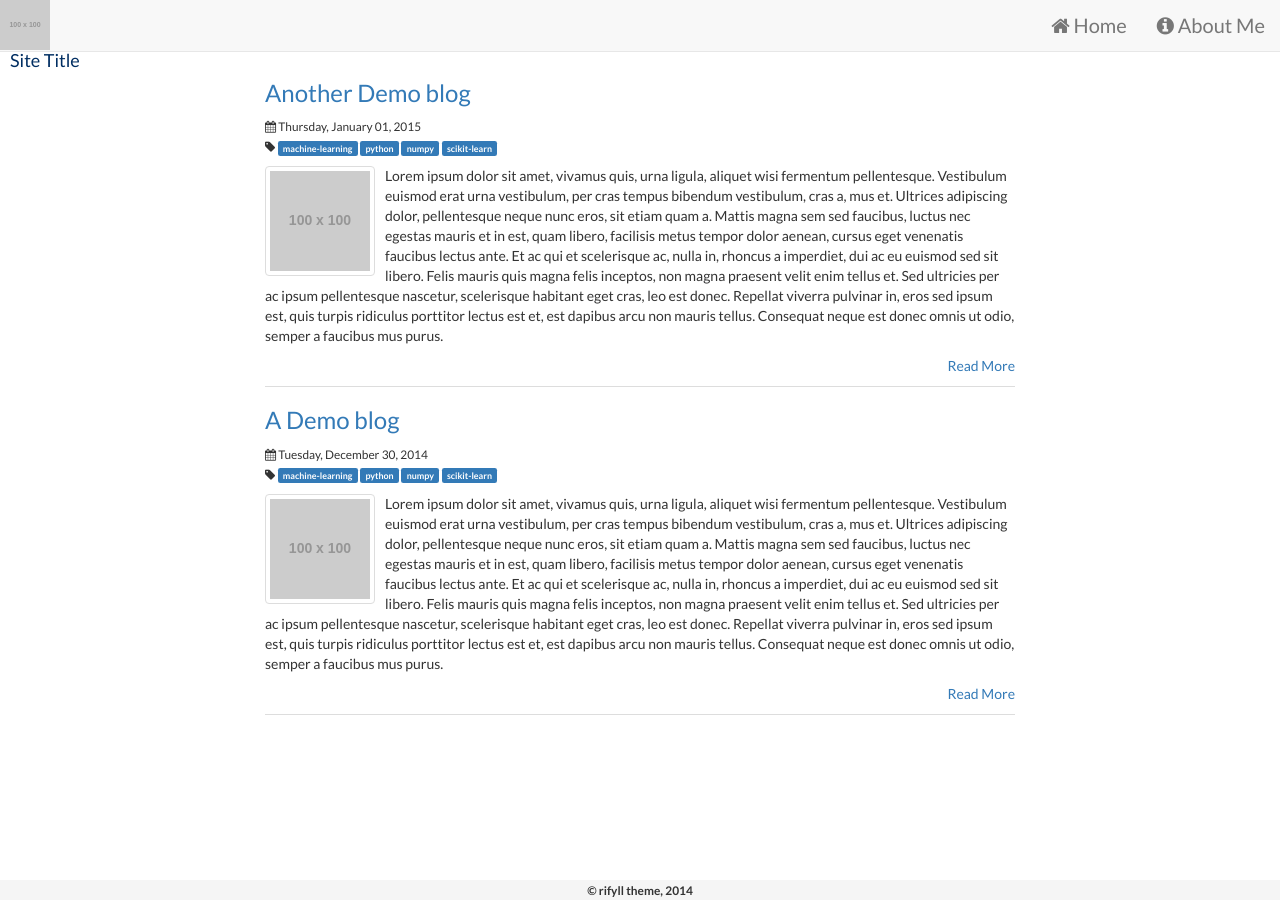
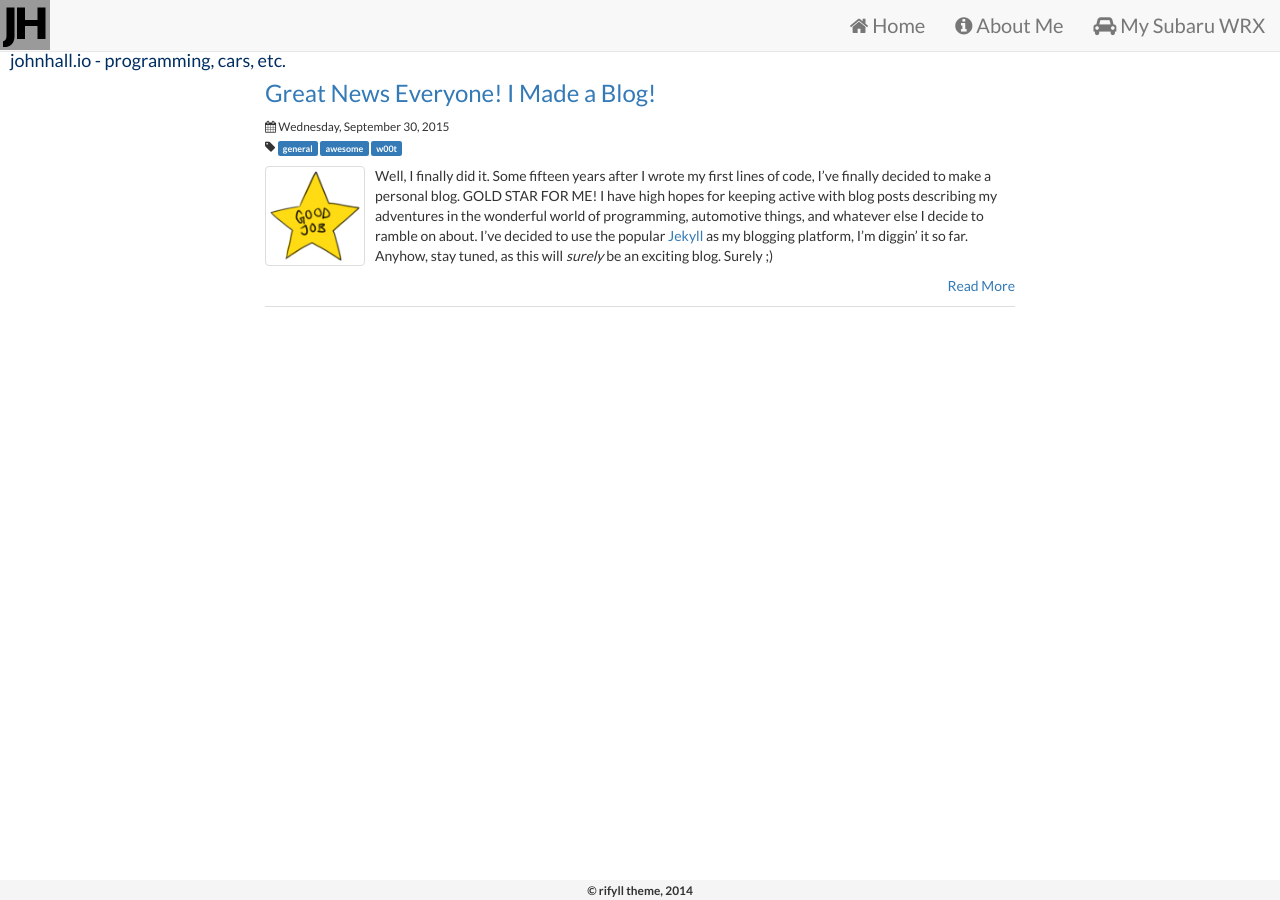
Before and after one commit to jsamhall/johnhall.io, a Jekyll site: the page built from index.html, in a window 1280 px wide. Built offline with Jekyll 4.4.1, drawn with Linux system fonts in a browser that asks for light colours; nearby versions of some CDN libraries.

Commit message:
Personalize blog, remove placeholder posts, add content

```diff
--- a/_config.yml
+++ b/_config.yml
@@ -1,8 +1,8 @@
 # Site settings
-title: Site Title
-email: somename@somedomain.com
-description: "Site Description"
-logo_location: "http://placehold.it/100x100&text=LOGO"
+title: johnhall.io - programming, cars, etc.
+email: john@johnhall.io
+description: "The personal blog of John Hall - Programmer, Car Enthusiast, Musician, Vermonter."
+logo_location: "/assets/img/logo.png"
 
 #baseurl: "" # the subpath of your site, e.g. /blog/
 #url: "" # the base hostname & protocol for your site
@@ -12,7 +12,7 @@ markdown: kramdown
 kramdown:
   input: GFM
 
-highlighter: pygments
+highlighter: rouge
 
 #Other Global Configuration
 exclude: ['README.md']
--- a/_data/menu.yml
+++ b/_data/menu.yml
@@ -8,3 +8,7 @@ mainmenu:
     url: "/about/"
     text: "About Me"
     icon_class: "fa-info-circle"
+  slamaru:
+    url: "/slamaru/"
+    text: "My Subaru WRX"
+    icon_class: "fa-car"
--- a/_includes/head.html
+++ b/_includes/head.html
@@ -10,5 +10,6 @@
   <link media="all" href="http://netdna.bootstrapcdn.com/bootstrap/3.2.0/css/bootstrap.min.css" rel="stylesheet">
   <link media="all" href="http://netdna.bootstrapcdn.com/font-awesome/4.2.0/css/font-awesome.min.css" rel="stylesheet">
   <link media="all" rel="stylesheet" href="{{ "/assets/css/site.css" | prepend: site.baseurl }}">
+  <link media="all" rel="stylesheet" href="{{ "/assets/css/syntax.css" | prepend: site.baseurl }}">
 
 </head>
--- a/_posts/2014-12-30-a-demo-blog.md
+++ /dev/null
@@ -1,12 +0,0 @@
----
-layout: post
-tags: machine-learning python numpy scikit-learn
-date: 2014-12-30 13:06
-thumbnail: http://placehold.it/100x100
-title: A Demo blog
-published: true
----
-
-Lorem ipsum dolor sit amet, vivamus quis, urna ligula, aliquet wisi fermentum pellentesque. Vestibulum euismod erat urna vestibulum, per cras tempus bibendum vestibulum, cras a, mus et. Ultrices adipiscing dolor, pellentesque neque nunc eros, sit etiam quam a. Mattis magna sem sed faucibus, luctus nec egestas mauris et in est, quam libero, facilisis metus tempor dolor aenean, cursus eget venenatis faucibus lectus ante. Et ac qui et scelerisque ac, nulla in, rhoncus a imperdiet, dui ac eu euismod sed sit libero. Felis mauris quis magna felis inceptos, non magna praesent velit enim tellus et. Sed ultricies per ac ipsum pellentesque nascetur, scelerisque habitant eget cras, leo est donec. Repellat viverra pulvinar in, eros sed ipsum est, quis turpis ridiculus porttitor lectus est et, est dapibus arcu non mauris tellus. Consequat neque est donec omnis ut odio, semper a faucibus mus purus.
-
-Tortor a velit elementum, tortor condimentum lectus turpis faucibus, amet praesent id wisi, amet phasellus, scelerisque venenatis a sed massa vitae ac. Sed ridiculus, nec sed nulla. Ut volutpat mauris vestibulum sit risus, viverra at montes nec, luctus hendrerit lectus ipsum, mollis eleifend, ipsum dictumst turpis fringilla. Magna sunt at sed, bibendum risus ut dolorem ut nam sed, non et, integer eros non justo, nulla sed erat diam magna. Sed nulla massa pellentesque. Sed augue fames ut at amet, ultrices ante litora maecenas, quam nullam tristique aenean volutpat rutrum eget, suspendisse vestibulum vel, et massa commodo ante dolor.
--- a/_posts/2015-01-01-another-demo-blog.md
+++ /dev/null
@@ -1,12 +0,0 @@
----
-layout: post
-tags: machine-learning python numpy scikit-learn
-date: 2015-01-01 13:08
-thumbnail: http://placehold.it/100x100
-title: Another Demo blog
-published: true
----
-
-Lorem ipsum dolor sit amet, vivamus quis, urna ligula, aliquet wisi fermentum pellentesque. Vestibulum euismod erat urna vestibulum, per cras tempus bibendum vestibulum, cras a, mus et. Ultrices adipiscing dolor, pellentesque neque nunc eros, sit etiam quam a. Mattis magna sem sed faucibus, luctus nec egestas mauris et in est, quam libero, facilisis metus tempor dolor aenean, cursus eget venenatis faucibus lectus ante. Et ac qui et scelerisque ac, nulla in, rhoncus a imperdiet, dui ac eu euismod sed sit libero. Felis mauris quis magna felis inceptos, non magna praesent velit enim tellus et. Sed ultricies per ac ipsum pellentesque nascetur, scelerisque habitant eget cras, leo est donec. Repellat viverra pulvinar in, eros sed ipsum est, quis turpis ridiculus porttitor lectus est et, est dapibus arcu non mauris tellus. Consequat neque est donec omnis ut odio, semper a faucibus mus purus.
-
-Tortor a velit elementum, tortor condimentum lectus turpis faucibus, amet praesent id wisi, amet phasellus, scelerisque venenatis a sed massa vitae ac. Sed ridiculus, nec sed nulla. Ut volutpat mauris vestibulum sit risus, viverra at montes nec, luctus hendrerit lectus ipsum, mollis eleifend, ipsum dictumst turpis fringilla. Magna sunt at sed, bibendum risus ut dolorem ut nam sed, non et, integer eros non justo, nulla sed erat diam magna. Sed nulla massa pellentesque. Sed augue fames ut at amet, ultrices ante litora maecenas, quam nullam tristique aenean volutpat rutrum eget, suspendisse vestibulum vel, et massa commodo ante dolor.
--- /dev/null
+++ b/_posts/2015-09-30-i-made-a-blog.md
@@ -0,0 +1,23 @@
+---
+layout: post
+tags: general awesome w00t
+date: 2015-09-30 12:28
+thumbnail: /assets/img/goldstar.png
+title: Great News Everyone! I Made a Blog!
+published: true
+---
+
+Well, I finally did it. Some fifteen years after I wrote my first lines of code, I've finally decided to make a personal blog. GOLD STAR FOR ME! I have high hopes for keeping active with blog posts describing my adventures in the wonderful world of programming, automotive things, and whatever else I decide to ramble on about. I've decided to use the popular <a href="https://jekyllrb.com/" target="_blank">Jekyll</a> as my blogging platform, I'm diggin' it so far. Anyhow, stay tuned, as this will <i>surely</i> be an exciting blog. Surely ;)
+
+Here is some code to test syntax highlighting, I hope it looks good!
+{% highlight php %}
+<?php
+class Speaker {
+    public function sayHello(){
+        echo "Hello World!";
+    }
+}
+?>
+{% endhighlight %}
+
+First post done, that wasn't so bad!
--- a/about/index.md
+++ b/about/index.md
@@ -1,6 +1,16 @@
 ---
 layout: page
 title: About Me
-date: 2014-10-19 23:51
+date: 2015-09-30 12:43
 ---
-This is an example of a page
+John Hall was born and raised in Bath, Maine in 1988 and moved to Burlington, Vermont to attend Champlain College. John graduated in 2010 with a degree in Computer Networking and Information Security, with a focus on Linux Server Administration. While at Champlain, John along with a team of other CNIS students participated in the annual <a href="http://www.nationalccdc.org/" target="_blank">National Collegiate Cyber Defense Competition</a>, earning 3rd place out of 11 participating teams-- a record for Champlain.
+
+John does not enjoy referring to himself in the third person.
+
+ John is currently employed as the Chief Technology Officer at <a href="https://www.bagriders.com/" target="_blank">Bag Riders Air Ride</a>, an online retailer and worldwide leader of air suspension systems. John is responsible for maintaining and upgrading the network and servers that power the company's headquarters in South Burlington VT, as well as overseeing and directing all technological advancements for the company. On a day to day basis when there is no server or network work to be done, John can be found writing code for the company websites or developing new features for internal applications.
+
+ If you would like to get in touch with John for professional reasons, please send an e-mail to <a href="mailto:john@johnhall.io">john at johnhall dot io</a>.
+
+ In his free time, John enjoys spending time with his beloved partner Ashley and taking in the beautiful sights that Vermont has to offer. If not at work or with Ashley, John is almost certainly tinkering with his heavily (over) modified Subaru WRX Wagon. If you want to see a bunch of photos of said WRX, you should follow John on <a href="https://www.instagram.com/john_br" target="_blank">Instragram at @john_br</a>.
+
+ <img src="/assets/img/ashley_hood_15.jpg" style="width: 100%;" title="Ashley and my WRX"/>
--- a/assets/css/site.css
+++ b/assets/css/site.css
@@ -69,6 +69,12 @@ body {
 .blog-short .excerpt{
   min-height:100px;
 }
+
+.blog-short img {
+    width: 100px;
+    height: 100px;
+}
+
 .margin10{margin-bottom:10px; margin-right:10px;}
 
 
--- /dev/null
+++ b/assets/css/syntax.css
@@ -0,0 +1,65 @@
+.highlight  { background: #ffffff; }
+.highlight .c { color: #999988; font-style: italic } /* Comment */
+.highlight .err { color: #a61717; background-color: #e3d2d2 } /* Error */
+.highlight .k { font-weight: bold } /* Keyword */
+.highlight .o { font-weight: bold } /* Operator */
+.highlight .cm { color: #999988; font-style: italic } /* Comment.Multiline */
+.highlight .cp { color: #999999; font-weight: bold } /* Comment.Preproc */
+.highlight .c1 { color: #999988; font-style: italic } /* Comment.Single */
+.highlight .cs { color: #999999; font-weight: bold; font-style: italic } /* Comment.Special */
+.highlight .gd { color: #000000; background-color: #ffdddd } /* Generic.Deleted */
+.highlight .gd .x { color: #000000; background-color: #ffaaaa } /* Generic.Deleted.Specific */
+.highlight .ge { font-style: italic } /* Generic.Emph */
+.highlight .gr { color: #aa0000 } /* Generic.Error */
+.highlight .gh { color: #999999 } /* Generic.Heading */
+.highlight .gi { color: #000000; background-color: #ddffdd } /* Generic.Inserted */
+.highlight .gi .x { color: #000000; background-color: #aaffaa } /* Generic.Inserted.Specific */
+.highlight .go { color: #888888 } /* Generic.Output */
+.highlight .gp { color: #555555 } /* Generic.Prompt */
+.highlight .gs { font-weight: bold } /* Generic.Strong */
+.highlight .gu { color: #aaaaaa } /* Generic.Subheading */
+.highlight .gt { color: #aa0000 } /* Generic.Traceback */
+.highlight .kc { font-weight: bold } /* Keyword.Constant */
+.highlight .kd { font-weight: bold } /* Keyword.Declaration */
+.highlight .kp { font-weight: bold } /* Keyword.Pseudo */
+.highlight .kr { font-weight: bold } /* Keyword.Reserved */
+.highlight .kt { color: #445588; font-weight: bold } /* Keyword.Type */
+.highlight .m { color: #009999 } /* Literal.Number */
+.highlight .s { color: #d14 } /* Literal.String */
+.highlight .na { color: #008080 } /* Name.Attribute */
+.highlight .nb { color: #0086B3 } /* Name.Builtin */
+.highlight .nc { color: #445588; font-weight: bold } /* Name.Class */
+.highlight .no { color: #008080 } /* Name.Constant */
+.highlight .ni { color: #800080 } /* Name.Entity */
+.highlight .ne { color: #990000; font-weight: bold } /* Name.Exception */
+.highlight .nf { color: #990000; font-weight: bold } /* Name.Function */
+.highlight .nn { color: #555555 } /* Name.Namespace */
+.highlight .nt { color: #000080 } /* Name.Tag */
+.highlight .nv { color: #008080 } /* Name.Variable */
+.highlight .ow { font-weight: bold } /* Operator.Word */
+.highlight .w { color: #bbbbbb } /* Text.Whitespace */
+.highlight .mf { color: #009999 } /* Literal.Number.Float */
+.highlight .mh { color: #009999 } /* Literal.Number.Hex */
+.highlight .mi { color: #009999 } /* Literal.Number.Integer */
+.highlight .mo { color: #009999 } /* Literal.Number.Oct */
+.highlight .sb { color: #d14 } /* Literal.String.Backtick */
+.highlight .sc { color: #d14 } /* Literal.String.Char */
+.highlight .sd { color: #d14 } /* Literal.String.Doc */
+.highlight .s2 { color: #d14 } /* Literal.String.Double */
+.highlight .se { color: #d14 } /* Literal.String.Escape */
+.highlight .sh { color: #d14 } /* Literal.String.Heredoc */
+.highlight .si { color: #d14 } /* Literal.String.Interpol */
+.highlight .sx { color: #d14 } /* Literal.String.Other */
+.highlight .sr { color: #009926 } /* Literal.String.Regex */
+.highlight .s1 { color: #d14 } /* Literal.String.Single */
+.highlight .ss { color: #990073 } /* Literal.String.Symbol */
+.highlight .bp { color: #999999 } /* Name.Builtin.Pseudo */
+.highlight .vc { color: #008080 } /* Name.Variable.Class */
+.highlight .vg { color: #008080 } /* Name.Variable.Global */
+.highlight .vi { color: #008080 } /* Name.Variable.Instance */
+.highlight .il { color: #009999 } /* Literal.Number.Integer.Long */
+
+/* Make line numbers unselectable: excludes line numbers from copy-paste user ops */
+.highlight .lineno {-webkit-user-select: none;-moz-user-select: none; -o-user-select: none;}
+.lineno::-moz-selection {background-color: transparent;} /* Mozilla specific */
+.lineno::selection {background-color: transparent;} /* Other major browsers */
--- /dev/null
+++ b/slamaru/index.md
@@ -0,0 +1,12 @@
+---
+layout: page
+title: My 2006 WRX Wagon aka "Slamaru"
+date: 2015-09-30 12:43
+---
+Eventually I will update this page with some more information about my WRX, but for now here are a couple of pictures.
+
+If you're truly thirsting for the juicy details on my build and you just can't wait for me to update this page, you can read all about it in my <a href="http://forums.nasioc.com/forums/showthread.php?t=2568979" target="_blank">build thread on NASIOC</a>.
+
+<img src="/assets/img/slamaru_side_mountains.jpg" style="width: 100%;" title="Slamaru Side Profile"/>
+<img src="/assets/img/slamaru_rear_mountains.jpg" style="width: 100%;" title="Slamaru Rear Quarter Profile"/>
+<img src="/assets/img/ashley_hood_15.jpg" style="width: 100%;" title="Ashley and my WRX"/>
```
Also changed, not shown: assets/img/ashley_hood_15.jpg (added), assets/img/goldstar.png (added), assets/img/logo.png (added), assets/img/slamaru_rear_mountains.jpg (added), assets/img/slamaru_side_mountains.jpg (added), 1 other file.
